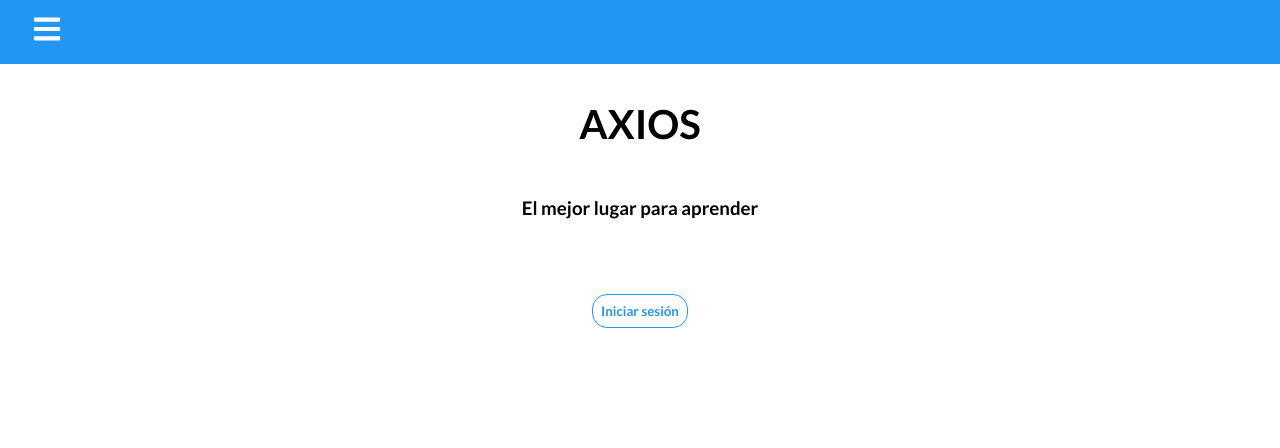
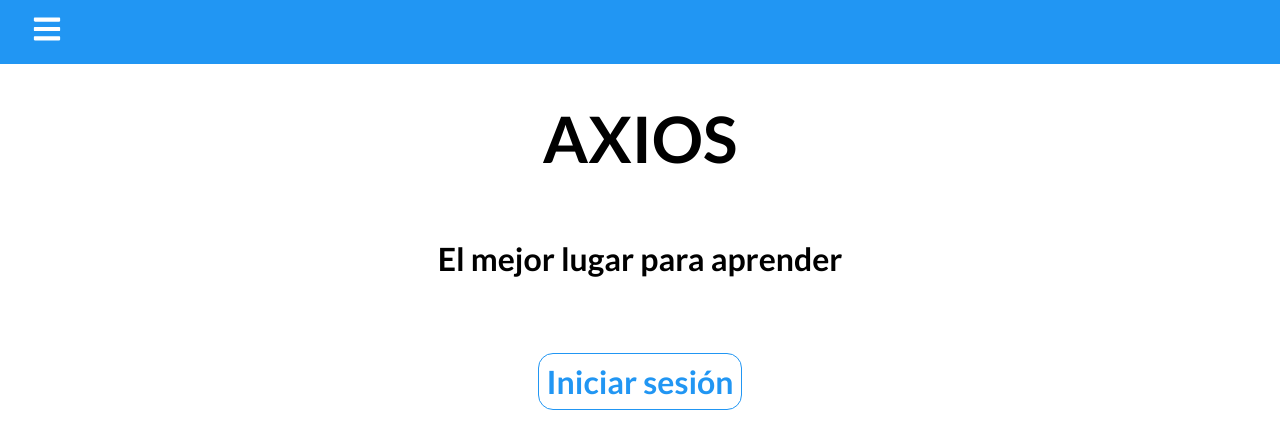
Before and after one commit to aandres44/Axios, a React (Create React App) app: page / in a window 1280 px wide. Shown: the top 448 px of the page. Built offline with nearby package versions, Linux system fonts and the light colour scheme; the HTML template or start-up script is replaced by a standard one.

Commit message:
Improving Home and Login

```diff
--- a/src/components/Home.js
+++ b/src/components/Home.js
@@ -19,7 +19,7 @@ export default function Home() {
           marginBottom: "30px",
           width: "100%",
           fontFamily: "Lato",
-          fontSize: "40px",
+          fontSize: "4em",
         }}
       >
         AXIOS
@@ -27,6 +27,7 @@ export default function Home() {
       <h3
         style={{
           fontFamily: "Lato",
+          fontSize: "2em",
           marginBottom: "35px",
           textAlign: "center",
           paddingLeft: "50px",
@@ -45,6 +46,7 @@ export default function Home() {
 };
 
 const Butt = styled.button`
+  font-size: 2em;
   border: 1px solid #2196F3;
   border-radius: 15px;
   background: none;
--- a/src/components/Login.js
+++ b/src/components/Login.js
@@ -34,7 +34,7 @@ export default function Login() {
 
                 <FlexContainer>
 
-                    <H4>Edita los datos que deseas modificar.</H4>
+                    <H4>Si deseas crear una cuenta da click aquí!</H4>
 
                     {error && <Alert variant="danger">{error}</Alert>}
                     <Form onSubmit={handleSubmit}>
@@ -55,7 +55,7 @@ export default function Login() {
                                 minLength="8"
                                 type="password"
                                 ref={passwordRef}
-                                placeholder="debe tener al menos 8 digitos"
+                                placeholder="Al menos 8 dígitos"
                             />
                         </Container>
 
```
